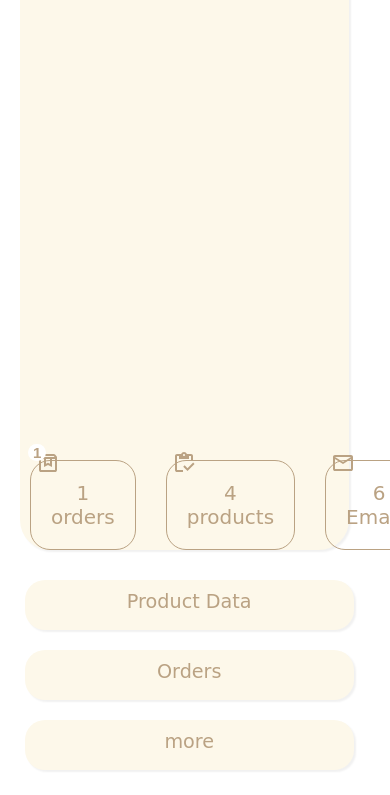
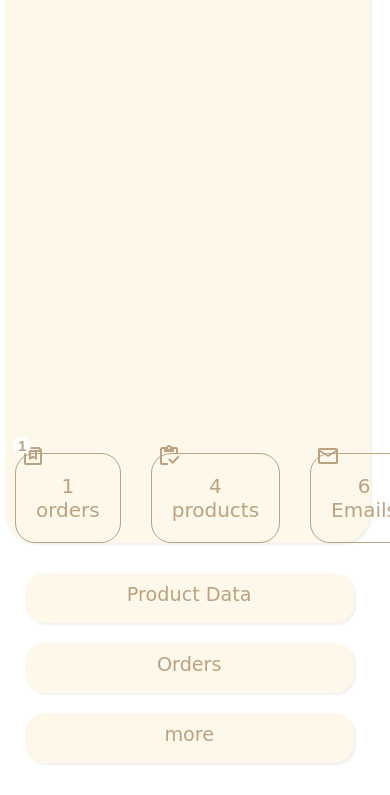
Before and after one commit to Duddy0878/HeartPoemsAndSongs, a website: page public/html/admin/admin boared.html in a window 390 px wide. Shown: the part 106-901 px from the top of the page. Drawn offline with nearby package versions, Linux system fonts and the light colour scheme; files whose address does not match are found by name; a web font is replaced by a local one.

Commit message:
Update admin.css

```diff
--- a/public/css/admin/admin.css
+++ b/public/css/admin/admin.css
@@ -152,8 +152,8 @@ body::-webkit-scrollbar{
     }
     .right-side {
          order: -1;
-         width: 90%;
-         margin-left: 15px;
+         width: 100%;
+
         }
 
     .left-side {
```
